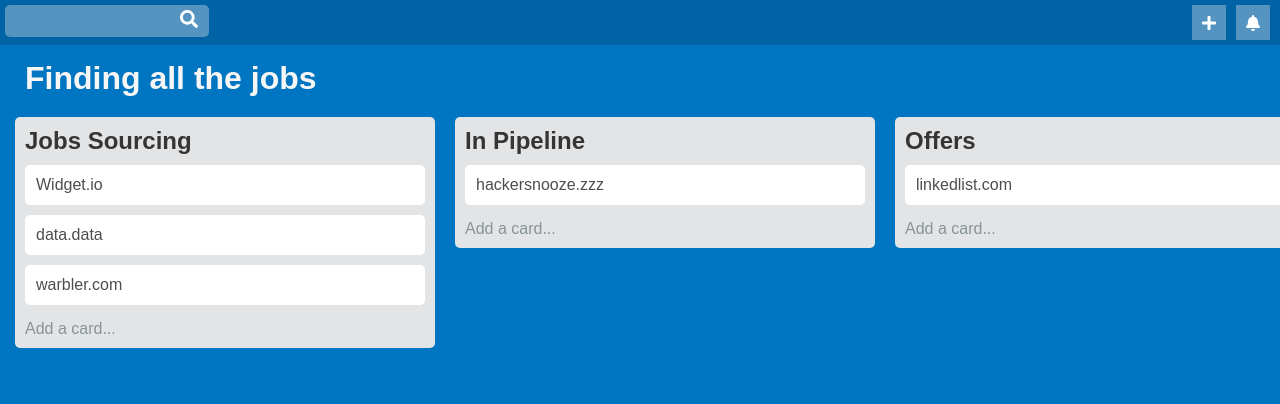
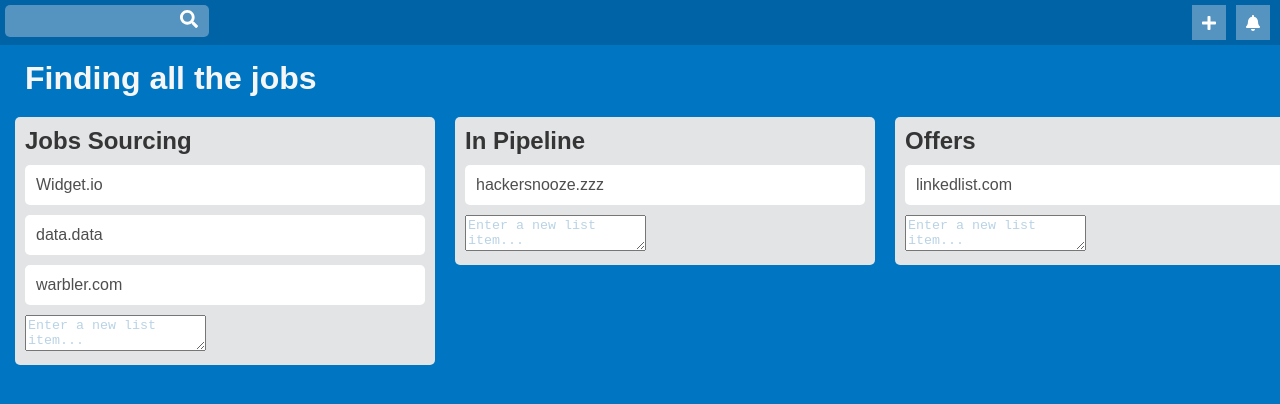
Before and after one commit to alexabush/trello-clone, a React (Create React App) app: page / in a window 1280 px wide. Shown: the top 404 px of the page. Built offline with nearby package versions, Linux system fonts and the light colour scheme.

Commit message:
working on adding input form toggle functionality

```diff
--- a/src/components/Card.js
+++ b/src/components/Card.js
@@ -1,19 +1,49 @@
 import React, { Component } from 'react';
 import { ListItems } from '../components';
+import { FontAwesomeIcon } from '@fortawesome/react-fontawesome';
+import Icon from '../components/Icon';
 
 class Card extends Component {
-  state = {};
+  state = {
+    isShowNewItemForm: true
+  };
+
+  toggleShowNewItemForm = () => {
+    this.setState(prevState => {
+      return { isShowNewItemForm: !prevState.isShowNewItemForm };
+    });
+  };
+
+  getShowNewItemFormBtn = () => {
+    return (
+      <div onClick={this.toggleShowNewItemForm}>
+        <p className="addCardText">Add an item...</p>
+      </div>
+    );
+  };
+
+  getNewItemForm = () => {
+    return (
+      <form>
+        <textarea type="text" placeholder="Enter a new list item..." />
+        {/* <button onClick={this.toggleShowNewItemForm}>X</button> */}
+        <Icon iconType="window-close" />
+      </form>
+    );
+  };
+
   render() {
     const listItemslis = this.props.items.map((itemName, idx) => {
       return <ListItems key={idx} itemName={itemName} />;
     });
+    let form = this.state.isShowNewItemForm
+      ? this.getNewItemForm()
+      : this.getShowNewItemFormBtn();
     return (
       <div className="card">
         <h2 className="cardTitleText">{this.props.title}</h2>
         <ul>{listItemslis}</ul>
-        <div>
-          <p className="addCardText">Add a card...</p>
-        </div>
+        {form}
       </div>
     );
   }
--- a/src/components/Icon.js
+++ b/src/components/Icon.js
@@ -1,6 +1,6 @@
 import React, { Component } from 'react';
 import { FontAwesomeIcon } from '@fortawesome/react-fontawesome';
-import { faSearch } from '@fortawesome/free-solid-svg-icons';
+import { faWindowClose } from '@fortawesome/free-solid-svg-icons';
 
 class Icon extends Component {
   state = {};
--- a/src/components/NewListBtn.js
+++ b/src/components/NewListBtn.js
@@ -10,7 +10,7 @@ class NewListBtn extends Component {
             type="text"
             id="newListInput"
             name="newListInput"
-            placeholder="Add a list..."
+            placeholder="Add a card..."
           />
         </form>
       </div>
```
